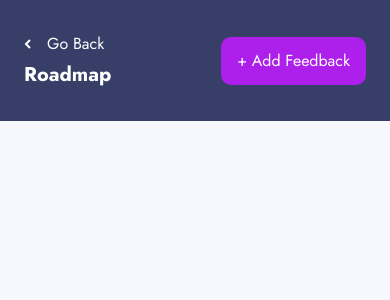
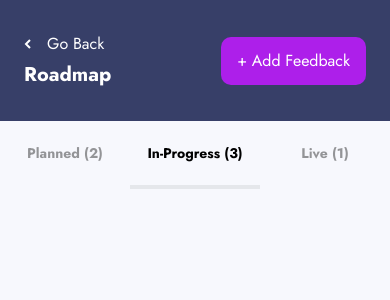
Before and after one commit to rohald89/Product-Feedback, a React (Vite) app: page /roadmap in a window 390 px wide. Shown: the top 300 px of the page. Built offline with nearby package versions, Linux system fonts and the light colour scheme.

Commit message:
started working on the RoadMapTabs for the mobile roadmap page

```diff
--- /dev/null
+++ b/src/components/roadmap/MobileRoadMap.jsx
@@ -0,0 +1,17 @@
+import { useState } from "react";
+import { useSelector } from "react-redux";
+import RoadMapTabs from "./RoadMapTabs";
+
+const MobileRoadMap = () => {
+  const { allFeedback } = useSelector((state) => state.feedback);
+  const [activeTab, setActiveTab] = useState("In-Progress");
+
+  const inProgress = allFeedback.filter((item) => item.status !== "suggestion");
+
+  return (
+    <div>
+        <RoadMapTabs activeTab={activeTab} setActiveTab={setActiveTab} tasks={inProgress} />
+    </div>
+  )
+}
+export default MobileRoadMap
--- /dev/null
+++ b/src/components/roadmap/RoadMap.jsx
@@ -0,0 +1,8 @@
+const RoadMap = () => {
+  return (
+    <h1>
+        DESKTOP ROADMAP
+    </h1>
+  )
+}
+export default RoadMap
--- /dev/null
+++ b/src/components/roadmap/RoadMapTabs.jsx
@@ -0,0 +1,24 @@
+const RoadMapTabs = ({activeTab, setActiveTab, tasks}) => {
+    const statuses = [
+        { name: "Planned", color: "mainOrange" },
+        { name: "In-Progress", color: "mainPurple" },
+        { name: "Live", color: "mainBlue" },
+      ];
+    console.log(tasks)
+
+  return (
+    <div className="grid grid-cols-3">
+        {
+            statuses.map(({name, color}) => (
+                <button
+                    key={name}
+                    className={`capitalize ${activeTab === name ? `border-${color}` : "opacity-40 border-transparent"} text-sm font-bold border-b-4 py-5`}
+                >
+                    {name} ({tasks.reduce((acc, curr) => {curr.status === name.toLowerCase() && acc++; return acc}, 0)})
+                </button>
+            ))
+        }
+    </div>
+  )
+}
+export default RoadMapTabs
--- /dev/null
+++ b/src/components/roadmap/index.js
@@ -0,0 +1,2 @@
+export * from "./RoadMap";
+export { default } from "./RoadMap";
--- /dev/null
+++ b/src/hooks/useWindowSize.js
@@ -0,0 +1,24 @@
+import { useEffect, useState } from "react";
+
+const useWindowSize = () => {
+  const [windowSize, setWindowSize] = useState({ width: 0, height: 0 });
+
+  const handleSize = () => {
+    setWindowSize({
+      width: window.innerWidth,
+      height: window.innerHeight,
+    });
+  };
+
+  useEffect(() => {
+    handleSize();
+
+    window.addEventListener("resize", handleSize);
+
+    return () => window.removeEventListener("resize", handleSize);
+  }, []);
+
+  return windowSize;
+};
+
+export default useWindowSize;
--- a/src/pages/NewSuggestionPage.jsx
+++ b/src/pages/NewSuggestionPage.jsx
@@ -5,7 +5,7 @@ import PageWrapper from "../components/shared/PageWrapper"
 
 const NewSuggestionPage = () => {
   return (
-    <PageWrapper className="p-6 max-w-xl">
+    <PageWrapper className="p-6 max-w-2xl">
         <Banner className="mb-6 md:mb-0">
             <Link to="/" className="flex items-center text-greyBlue font-bold hover:underline">
                 <svg className="mr-4" width="7" height="10" xmlns="http://www.w3.org/2000/svg"><path d="M6 9L2 5l4-4" stroke="#4661E6" strokeWidth="2" fill="none" fillRule="evenodd"/></svg>
--- a/src/pages/RoadMapPage.jsx
+++ b/src/pages/RoadMapPage.jsx
@@ -1,10 +1,23 @@
 import RoadMapBanner from "../components/roadmap/RoadMapBanner"
+import RoadMap from "../components/roadmap"
+import MobileRoadMap from "../components/roadmap/MobileRoadMap"
 import PageWrapper from "../components/shared/PageWrapper"
+import useWindowSize from "../hooks/useWindowSize";
 
 const RoadMapPage = () => {
+  const {width} = useWindowSize();
+  const isMobile = width < 768;
+
   return (
     <PageWrapper>
         <RoadMapBanner />
+        {
+            isMobile ? (
+                <MobileRoadMap />
+            ) : (
+                <RoadMap />
+            )
+        }
     </PageWrapper>
   )
 }
```
